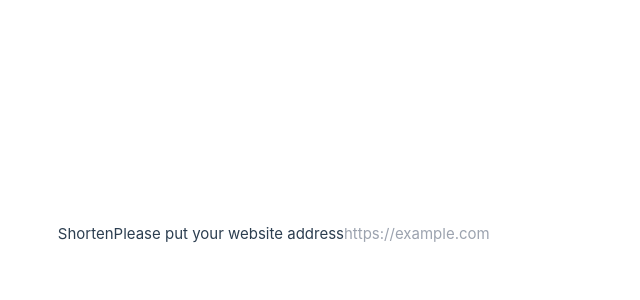
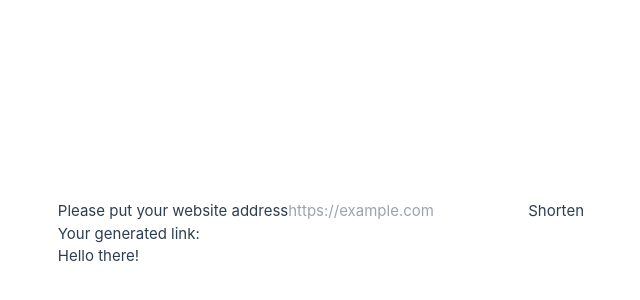
Before and after one commit to KacperNlp/Link-shortener-website, a Vue app in the folder vue-project/: page / in a window 1280 px wide. Shown: the part 166-466 px from the top of the page, without its empty margins (56-696 px from the left). Built offline with nearby package versions, Linux system fonts and the light colour scheme.

Commit message:
Create AppResult component

```diff
--- a/vue-project/src/App.vue
+++ b/vue-project/src/App.vue
@@ -1,21 +1,22 @@
 <template>
   <main>
-    <AppButton text="Shorten" @submit-link="submitLink"/>
     <AppInput
       inputType="text"
       labelText="Please put your website address"
       inputPlaceholder="https://example.com"
     />
+    <AppButton text="Shorten" @submit-link="submitLink" />
+    <AppResult textAboveResult="Your generated link:" inputResult="Hello there!" />
   </main>
 </template>
 
 <script>
 export default {
-  name: "App",
+  name: 'App',
   methods: {
     submitLink() {
       console.log('Submit')
     }
-  },
+  }
 }
 </script>
--- a/vue-project/src/components/AppButton.vue
+++ b/vue-project/src/components/AppButton.vue
@@ -18,7 +18,7 @@ export default {
 
   methods: {
     submitLink() {
-        this.$emit('submitLink');
+      this.$emit('submitLink')
     }
   }
 }
--- /dev/null
+++ b/vue-project/src/components/AppResult.vue
@@ -0,0 +1,21 @@
+<template>
+  <section>
+    <p>{{ textAboveResult }}</p>
+    <p>{{ inputResult }}</p>
+  </section>
+</template>
+<script>
+export default {
+  name: 'AppResult',
+  props: {
+    inputResult: {
+      type: String,
+      required: false
+    },
+    textAboveResult: {
+      type: String,
+      required: true
+    }
+  },
+}
+</script>
--- a/vue-project/src/main.js
+++ b/vue-project/src/main.js
@@ -3,12 +3,13 @@ import App from './App.vue'
 
 import AppButton from './components/AppButton.vue'
 import AppInput from './components/AppInput.vue'
+import AppResult from './components/AppResult.vue'
 
 import './assets/main.css'
 import './index.css'
 
 const app = createApp(App)
 
-app.component('AppButton', AppButton).component('AppInput', AppInput)
+app.component('AppButton', AppButton).component('AppInput', AppInput).component('AppResult', AppResult);
 
 app.mount('#app')
```
